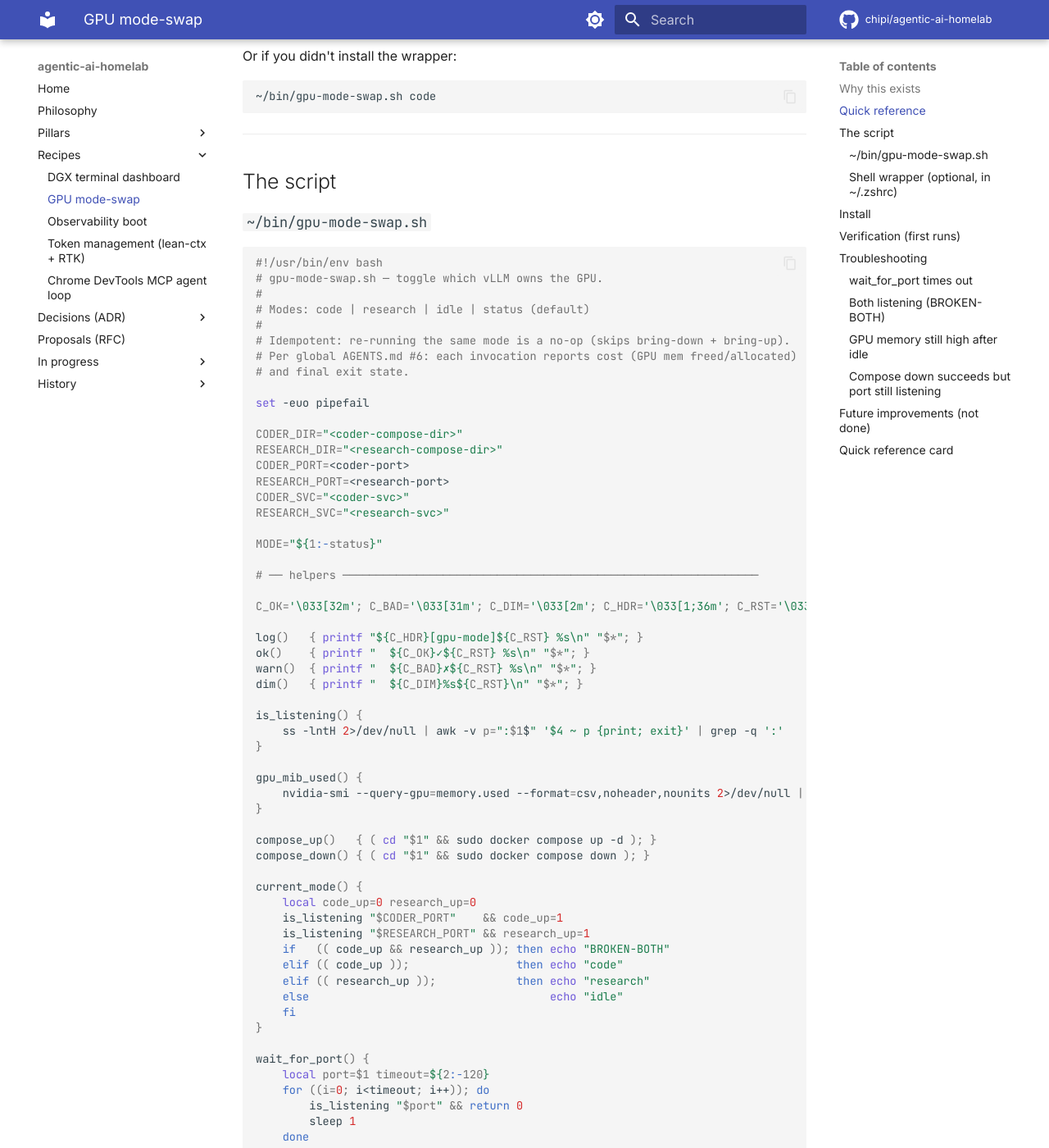
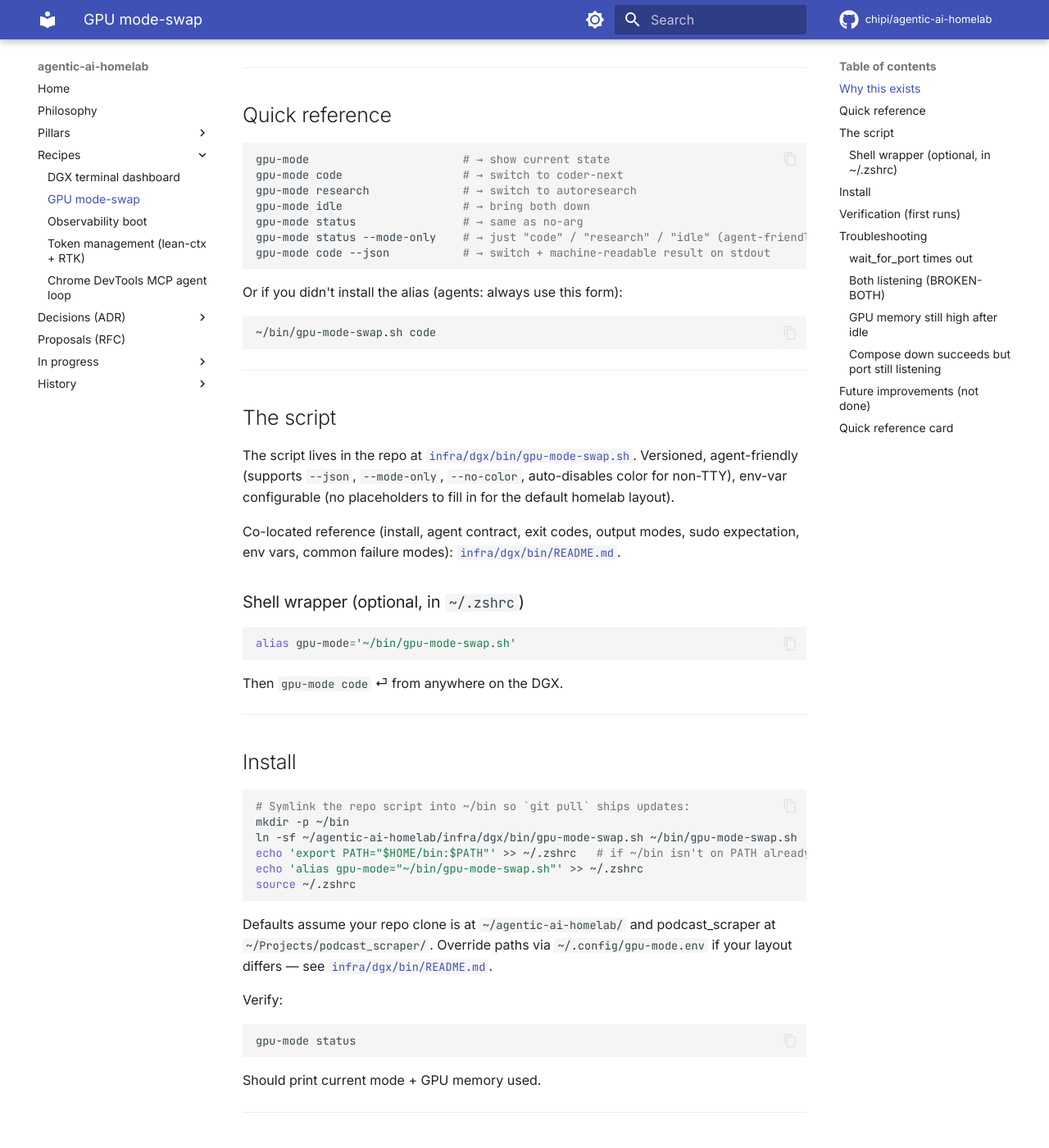
Before and after one commit to chipi/agentic-ai-homelab, an MkDocs documentation site: the page built from docs/recipes/gpu-mode-swap.md, in a window 1280 px wide and 1400 px high, scrolled down 1584 px. Shown: the whole window at 82% size. Built offline with MkDocs 1.6.1 and Material for MkDocs 9.7.7, drawn with Linux system fonts in a browser that asks for light colours; comment, search, counter and statistics services are not loaded; some of the changed text lies outside the part shown.

Commit message:
infra/dgx: promote gpu-mode-swap to repo + refresh "copy-out" docs
Two coupled changes.

(1) Promote gpu-mode-swap.sh from inline-script-in-recipe to a real,
versioned, agent-friendly file at infra/dgx/bin/gpu-mode-swap.sh:

- Config via env vars (sensible defaults match this repo's layout) +
  optional ~/.config/gpu-mode.env per-host override. No placeholder
  fill-in step on the operator side anymore.
- Agent contract: --json (machine-readable, single object on stdout),
  --mode-only (just the mode string), --no-color (strip ANSI). Color
  auto-disables when stdout/stderr isn't a TTY. Human logs go to
  stderr; stdout is reserved for structured output.
- Stable exit codes: 0 success, 1 target failed to come up, 2 usage,
  3 config error.
- Co-located README at infra/dgx/bin/README.md covers install
  (symlink from ~/bin so `git pull` ships updates), the agent
  contract, sudo expectation, env-var table, JSON shape, failure
  modes.
- Scoped AGENTS.md at infra/dgx/ tells agents working in this subtree
  to check/swap GPU mode before invoking a local vLLM.
- Recipe (docs/recipes/gpu-mode-swap.md) now points at the real
  script instead of carrying a 140-line inline template.

(2) Align stale "copy-out to ~/docker-compose/..." docs to the
deploy-from-repo pattern established by fa24a27. The observability
README, the observability-boot recipe, and the gpu-mode placeholder
examples all predated the rule and were giving contradictory
instructions. NEXT_STEPS: strike the two observability bullets
(operator confirmed dashboards live + image tags pinned per 44fc00c)
and rewrite the gpu-mode bullet to the remaining one-time symlink
install.

Co-Authored-By: Claude Opus 4.7 (1M context) <noreply@anthropic.com>

````diff
--- a/docs/recipes/gpu-mode-swap.md
+++ b/docs/recipes/gpu-mode-swap.md
@@ -1,7 +1,7 @@
 # GPU mode-swap — toggle coder-LLM vs autoresearch-LLM on a single GPU
 
-**Date:** 2026-06-12
-**Status:** v0.1 — script template; operator fill-in for compose paths
+**Date:** 2026-06-12 (v0.1 inline template) → 2026-06-13 (v0.2 promoted to repo)
+**Status:** v0.2 — script lives at [`infra/dgx/bin/gpu-mode-swap.sh`](../../infra/dgx/bin/gpu-mode-swap.sh); config via env vars (no fill-in required)
 **Reach:** runs on DGX directly (no remote invocation)
 
 A single DGX-class GPU can't host the coder-next vLLM and the autoresearch
@@ -9,16 +9,23 @@ vLLM at the same time — both want ~90% of VRAM in their respective profiles.
 This recipe is the toggle: one command swaps which one is up, or brings
 both down for idle / ML training / batch jobs.
 
-> **Placeholder legend.**
+The script is version-controlled in the repo and reads its config from env
+vars with sensible defaults. The legend below documents the defaults —
+override any of them via env vars or `~/.config/gpu-mode.env`, see
+[`infra/dgx/bin/README.md`](../../infra/dgx/bin/README.md).
+
+> **Default config (env-var overridable).**
 >
-> | Placeholder | What it stands for |
-> |---|---|
-> | `<coder-compose-dir>` | Directory holding the coder vLLM compose, e.g. `~/docker-compose/vllm-Qwen3-Coder-Next` |
-> | `<research-compose-dir>` | Directory holding the autoresearch vLLM compose, e.g. `~/Projects/podcast_scraper/infra/dgx/vllm-autoresearch` |
-> | `<coder-port>` | Listening port for the coder vLLM (e.g. `9000`) |
-> | `<research-port>` | Listening port for the autoresearch vLLM (e.g. `8003`) |
-> | `<coder-svc>` | Service name inside the coder compose (e.g. `vllm-coder-next`) |
-> | `<research-svc>` | Service name inside the autoresearch compose (e.g. `vllm-autoresearch`) |
+> | Knob | Default | Env var |
+> |---|---|---|
+> | Coder compose dir | `<repo>/infra/vllm/coder-next` | `GPU_MODE_CODER_DIR` |
+> | Research compose dir | `~/Projects/podcast_scraper/infra/dgx/vllm-autoresearch` | `GPU_MODE_RESEARCH_DIR` |
+> | Coder vLLM port | `9000` | `GPU_MODE_CODER_PORT` |
+> | Research vLLM port | `8003` | `GPU_MODE_RESEARCH_PORT` |
+> | Coder service name | `vllm-coder-next` | `GPU_MODE_CODER_SVC` |
+> | Research service name | `vllm-autoresearch` | `GPU_MODE_RESEARCH_SVC` |
+> | Docker command | `sudo docker` | `GPU_MODE_DOCKER` |
+> | Start timeout (s) | `120` | `GPU_MODE_START_TIMEOUT` |
 
 ---
 
@@ -47,14 +54,16 @@ Three modes:
 ## Quick reference
 
 ```bash
-gpu-mode               # → show current state
-gpu-mode code          # → switch to coder-next
-gpu-mode research      # → switch to autoresearch
-gpu-mode idle          # → bring both down
-gpu-mode status        # → same as no-arg
+gpu-mode                       # → show current state
+gpu-mode code                  # → switch to coder-next
+gpu-mode research              # → switch to autoresearch
+gpu-mode idle                  # → bring both down
+gpu-mode status                # → same as no-arg
+gpu-mode status --mode-only    # → just "code" / "research" / "idle" (agent-friendly)
+gpu-mode code --json           # → switch + machine-readable result on stdout
 ```
 
-Or if you didn't install the wrapper:
+Or if you didn't install the alias (agents: always use this form):
 
 ```bash
 ~/bin/gpu-mode-swap.sh code
@@ -64,143 +73,15 @@ Or if you didn't install the wrapper:
 
 ## The script
 
-### `~/bin/gpu-mode-swap.sh`
+The script lives in the repo at
+[`infra/dgx/bin/gpu-mode-swap.sh`](../../infra/dgx/bin/gpu-mode-swap.sh).
+Versioned, agent-friendly (supports `--json`, `--mode-only`, `--no-color`,
+auto-disables color for non-TTY), env-var configurable (no placeholders
+to fill in for the default homelab layout).
 
-```bash
-#!/usr/bin/env bash
-# gpu-mode-swap.sh — toggle which vLLM owns the GPU.
-#
-# Modes: code | research | idle | status (default)
-#
-# Idempotent: re-running the same mode is a no-op (skips bring-down + bring-up).
-# Per global AGENTS.md #6: each invocation reports cost (GPU mem freed/allocated)
-# and final exit state.
-
-set -euo pipefail
-
-CODER_DIR="<coder-compose-dir>"
-RESEARCH_DIR="<research-compose-dir>"
-CODER_PORT=<coder-port>
-RESEARCH_PORT=<research-port>
-CODER_SVC="<coder-svc>"
-RESEARCH_SVC="<research-svc>"
-
-MODE="${1:-status}"
-
-# ── helpers ──────────────────────────────────────────────────────────────
-
-C_OK='\033[32m'; C_BAD='\033[31m'; C_DIM='\033[2m'; C_HDR='\033[1;36m'; C_RST='\033[0m'
-
-log()   { printf "${C_HDR}[gpu-mode]${C_RST} %s\n" "$*"; }
-ok()    { printf "  ${C_OK}✓${C_RST} %s\n" "$*"; }
-warn()  { printf "  ${C_BAD}✗${C_RST} %s\n" "$*"; }
-dim()   { printf "  ${C_DIM}%s${C_RST}\n" "$*"; }
-
-is_listening() {
-    ss -lntH 2>/dev/null | awk -v p=":$1$" '$4 ~ p {print; exit}' | grep -q ':'
-}
-
-gpu_mib_used() {
-    nvidia-smi --query-gpu=memory.used --format=csv,noheader,nounits 2>/dev/null | head -1
-}
-
-compose_up()   { ( cd "$1" && sudo docker compose up -d ); }
-compose_down() { ( cd "$1" && sudo docker compose down ); }
-
-current_mode() {
-    local code_up=0 research_up=0
-    is_listening "$CODER_PORT"    && code_up=1
-    is_listening "$RESEARCH_PORT" && research_up=1
-    if   (( code_up && research_up )); then echo "BROKEN-BOTH"
-    elif (( code_up ));                then echo "code"
-    elif (( research_up ));            then echo "research"
-    else                                    echo "idle"
-    fi
-}
-
-wait_for_port() {
-    local port=$1 timeout=${2:-120}
-    for ((i=0; i<timeout; i++)); do
-        is_listening "$port" && return 0
-        sleep 1
-    done
-    return 1
-}
-
-# ── actions ──────────────────────────────────────────────────────────────
-
-action_status() {
-    log "current state"
-    local mode; mode=$(current_mode)
-    case "$mode" in
-        code)         ok "coder-next vLLM up on :$CODER_PORT"; dim "research is down" ;;
-        research)     ok "autoresearch vLLM up on :$RESEARCH_PORT"; dim "coder is down" ;;
-        idle)         dim "both vLLM composes are down" ;;
-        BROKEN-BOTH)  warn "BOTH listening — this is the GPU-contention failure mode" ;;
-    esac
-    dim "GPU mem used: $(gpu_mib_used) MiB"
-}
-
-action_code()     { do_swap "code" "$RESEARCH_DIR" "$CODER_DIR" "$CODER_PORT"; }
-action_research() { do_swap "research" "$CODER_DIR" "$RESEARCH_DIR" "$RESEARCH_PORT"; }
-
-action_idle() {
-    log "→ idle (bringing both down)"
-    local before; before=$(gpu_mib_used)
-    [[ -d "$CODER_DIR" ]]    && compose_down "$CODER_DIR"    || true
-    [[ -d "$RESEARCH_DIR" ]] && compose_down "$RESEARCH_DIR" || true
-    sleep 2
-    local after; after=$(gpu_mib_used)
-    ok "GPU mem ${before}→${after} MiB"
-}
-
-do_swap() {
-    local target=$1 stop_dir=$2 start_dir=$3 start_port=$4
-    local current; current=$(current_mode)
-
-    if [[ "$current" == "$target" ]]; then
-        log "already in $target mode — no-op"
-        action_status
-        return 0
-    fi
-
-    log "→ $target (stopping $current, starting $target)"
-    local before; before=$(gpu_mib_used)
-
-    if [[ "$current" != "idle" && "$current" != "BROKEN-BOTH" ]]; then
-        compose_down "$stop_dir"
-        sleep 2
-    elif [[ "$current" == "BROKEN-BOTH" ]]; then
-        warn "BOTH were up — bringing both down before starting $target"
-        compose_down "$CODER_DIR"    || true
-        compose_down "$RESEARCH_DIR" || true
-        sleep 3
-    fi
-
-    compose_up "$start_dir"
-
-    if wait_for_port "$start_port"; then
-        local after; after=$(gpu_mib_used)
-        ok "$target vLLM listening on :$start_port (GPU mem ${before}→${after} MiB)"
-    else
-        warn "$target vLLM did not start listening within 120s — check 'docker compose logs'"
-        exit 1
-    fi
-}
-
-# ── dispatch ─────────────────────────────────────────────────────────────
-
-case "$MODE" in
-    status|"")  action_status ;;
-    code)       action_code ;;
-    research)   action_research ;;
-    idle)       action_idle ;;
-    *)
-        echo "usage: $0 [code | research | idle | status]" >&2
-        exit 2
-        ;;
-esac
-```
+Co-located reference (install, agent contract, exit codes, output modes,
+sudo expectation, env vars, common failure modes):
+[`infra/dgx/bin/README.md`](../../infra/dgx/bin/README.md).
 
 ### Shell wrapper (optional, in `~/.zshrc`)
 
@@ -215,13 +96,18 @@ Then `gpu-mode code` ⏎ from anywhere on the DGX.
 ## Install
 
 ```bash
+# Symlink the repo script into ~/bin so `git pull` ships updates:
 mkdir -p ~/bin
-$EDITOR ~/bin/gpu-mode-swap.sh           # paste above, edit placeholders
-chmod +x ~/bin/gpu-mode-swap.sh
+ln -sf ~/agentic-ai-homelab/infra/dgx/bin/gpu-mode-swap.sh ~/bin/gpu-mode-swap.sh
 echo 'export PATH="$HOME/bin:$PATH"' >> ~/.zshrc   # if ~/bin isn't on PATH already
 echo 'alias gpu-mode="~/bin/gpu-mode-swap.sh"' >> ~/.zshrc
 source ~/.zshrc
 ```
+
+Defaults assume your repo clone is at `~/agentic-ai-homelab/` and
+podcast_scraper at `~/Projects/podcast_scraper/`. Override paths via
+`~/.config/gpu-mode.env` if your layout differs — see
+[`infra/dgx/bin/README.md`](../../infra/dgx/bin/README.md).
 
 Verify:
 
````
Also changed, not shown: README.md (+2 -1 lines), docs/recipes/observability-boot.md (+11 -12 lines), docs/wip/NEXT_STEPS.md (+13 -10 lines), infra/dgx/AGENTS.md (added, +42 -0 lines), infra/dgx/bin/README.md (added, +161 -0 lines), infra/observability/README.md (+5 -5 lines), 1 other file.
